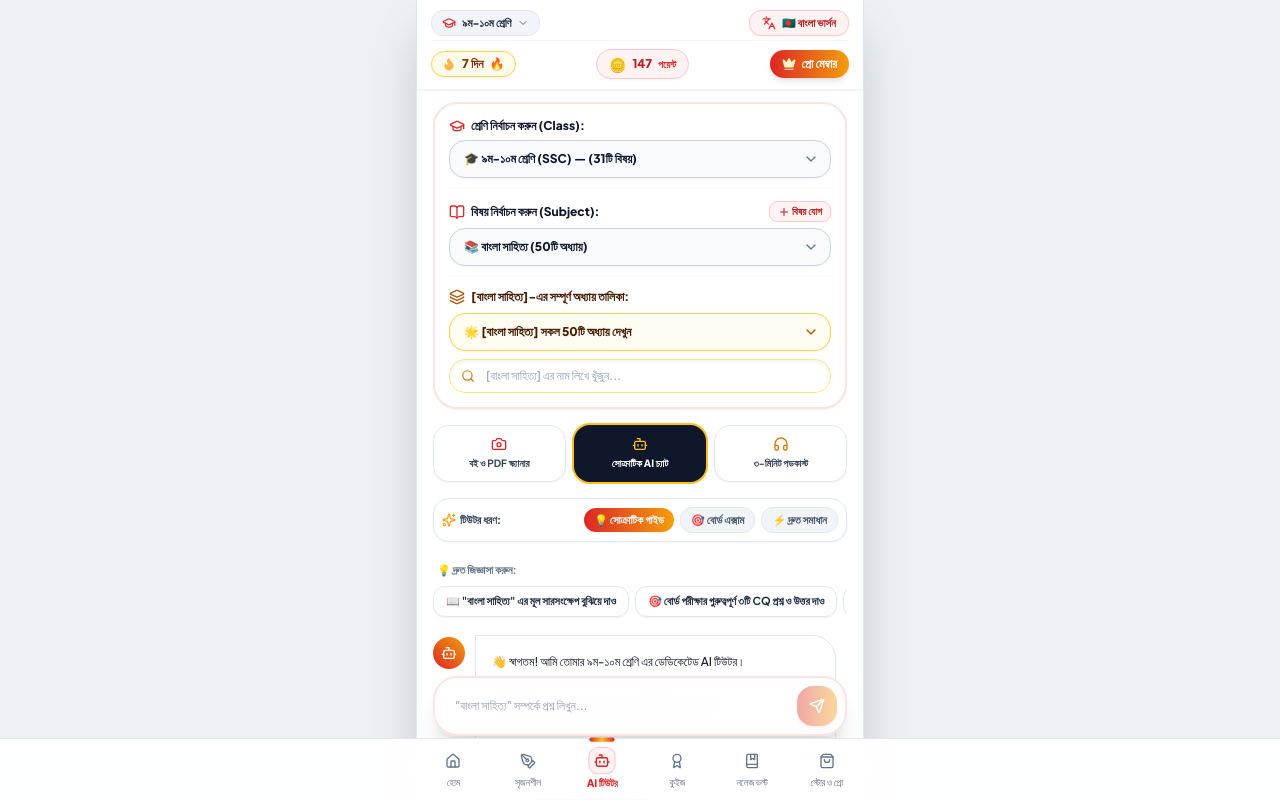
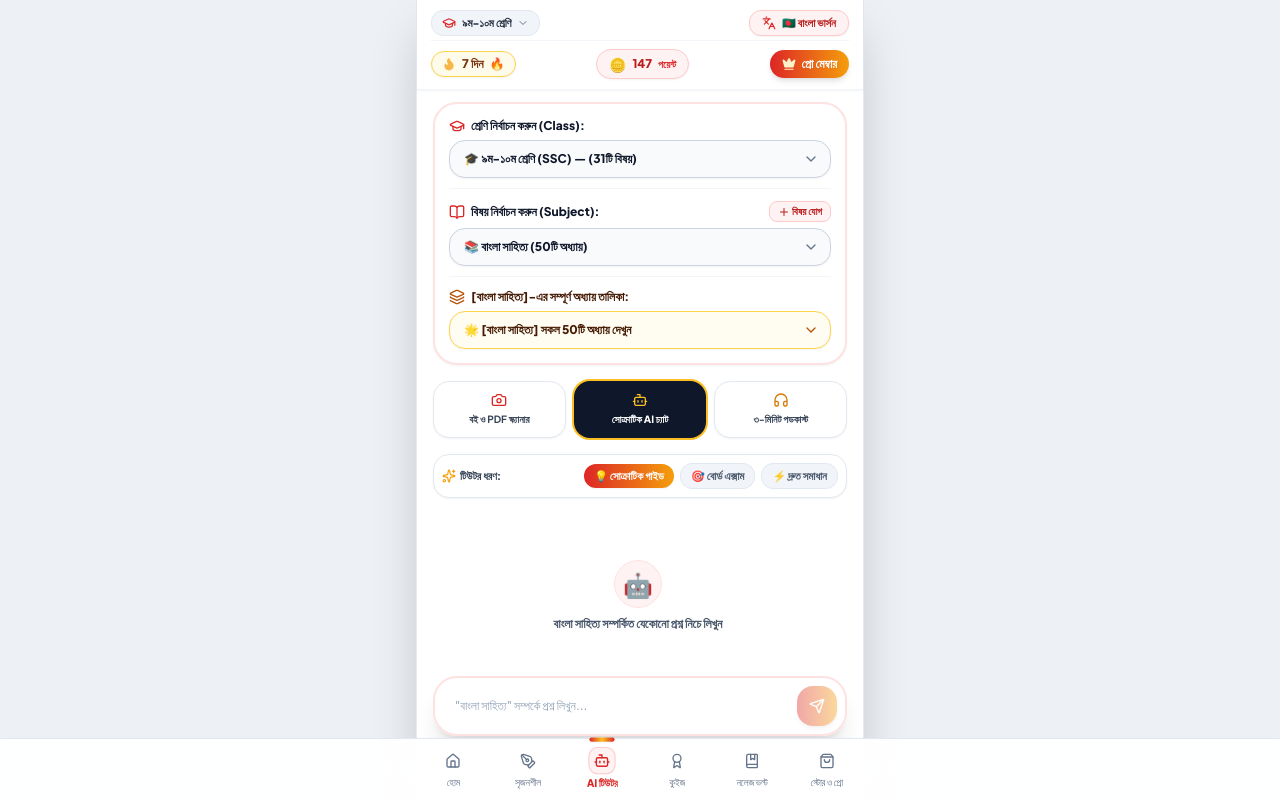
Before and after one commit to rokeyaag/edugenius-ai, a React (Vite) app: page / in a window 1280 px wide. Both pictures are taken after a click on the button "বই স্ক্যানার". Shown: the top 800 px of the page. Built offline with nearby package versions, Linux system fonts and the light colour scheme.

Commit message:
Remove search input from AI Tutor chapter selector and remove prompt chips & default welcome box for clean minimal chat UI as requested

```diff
--- a/src/components/AITutorView.jsx
+++ b/src/components/AITutorView.jsx
@@ -103,29 +103,7 @@ export default function AITutorView() {
   const activeSubObj = subjectsList.find(s => s.id === selectedSubIdForUpload) || subjectsList[0];
   const activeSubName = language === 'bn' ? (activeSubObj?.nameBn || 'বিষয়') : (activeSubObj?.nameEn || 'Subject');
 
-  const [chatMessages, setChatMessages] = useState([
-    {
-      id: 1,
-      sender: 'ai',
-      text: language === 'bn'
-        ? `👋 স্বাগতম! আমি তোমার ${currentClassObj?.nameBn ? currentClassObj.nameBn.split(' (')[0] : '৯ম-১০ম শ্রেণি'} এর ডেডিকেটেড AI টিউটর।\n\n📌 পাঠ্যবইয়ের পাতার ছবি তোলো, সম্পূর্ণ PDF আপলোড করো অথবা নিচের রেডিমেড প্রম্পটে ক্লিক করে যেকোনো জটিল টপিক সহজ ভাষায় শিখে নাও!`
-        : `👋 Welcome! I am your dedicated AI Study Tutor for ${currentClassObj?.nameEn || 'Class 9-10'}.\n\nSnap a textbook photo, upload a full PDF, or tap any smart prompt below to master any topic!`,
-      time: '10:30 AM',
-      hints: language === 'bn'
-        ? [
-            '📖 এই অধ্যায়ের মূল সারসংক্ষেপ বুঝিয়ে দাও',
-            '🎯 বোর্ড পরীক্ষার ৩টি গুরুত্বপূর্ণ সৃজনশীল প্রশ্ন দাও',
-            '📐 সকল গুরুত্বপূর্ণ সূত্র ও নিয়ম বুলেট আকারে দাও',
-            '🎧 ৩ মিনিটের অডিও পডকাস্ট তৈরি করো'
-          ]
-        : [
-            '📖 Explain the key summary of this chapter',
-            '🎯 Give 3 essential board exam CQ questions',
-            '📐 Summarize all key equations and rules',
-            '🎧 Generate a 3-minute audio podcast recap'
-          ]
-    }
-  ]);
+  const [chatMessages, setChatMessages] = useState([]);
   const [inputQuestion, setInputQuestion] = useState('');
   const [isThinking, setIsThinking] = useState(false);
 
@@ -390,7 +368,7 @@ export default function AITutorView() {
         </div>
 
         {/* ================= 3RD LINE: CHAPTER SELECTOR (অধ্যায় তালিকা) ================= */}
-        <div className="space-y-2">
+        <div className="space-y-1.5">
           <div className="flex items-center justify-between">
             <label className="text-xs font-black text-amber-950 flex items-center gap-1.5">
               <Layers className="w-4 h-4 text-amber-700" />
@@ -408,33 +386,13 @@ export default function AITutorView() {
               <option value="all">
                 🌟 [{activeSubName}] সকল {availableChapters.length}টি অধ্যায় দেখুন
               </option>
-              {filteredChapters.map((ch, idx) => (
+              {availableChapters.map((ch, idx) => (
                 <option key={ch.id || idx} value={ch.title}>
                   📖 {ch.title}
                 </option>
               ))}
             </select>
             <ChevronDown className="w-4 h-4 text-amber-700 absolute right-3 top-1/2 -translate-y-1/2 pointer-events-none" />
-          </div>
-
-          {/* Instant Search Input */}
-          <div className="relative">
-            <Search className="w-3.5 h-3.5 text-amber-600 absolute left-3 top-1/2 -translate-y-1/2" />
-            <input
-              type="text"
-              value={chapterSearchQuery}
-              onChange={(e) => setChapterSearchQuery(e.target.value)}
-              placeholder={`[${activeSubName}] এর নাম লিখে খুঁজুন...`}
-              className="w-full bg-white border border-amber-200 rounded-2xl pl-9 pr-8 py-2 text-xs text-slate-900 placeholder:text-slate-400 focus:outline-none focus:border-amber-500 transition-all font-medium shadow-inner"
-            />
-            {chapterSearchQuery && (
-              <button
-                onClick={() => setChapterSearchQuery('')}
-                className="absolute right-2.5 top-1/2 -translate-y-1/2 text-slate-400 hover:text-slate-700 p-0.5"
-              >
-                <X className="w-3.5 h-3.5" />
-              </button>
-            )}
           </div>
         </div>
 
@@ -717,30 +675,19 @@ export default function AITutorView() {
             </div>
           </div>
 
-          {/* Quick Contextual Chapter Prompts (One-Tap Smart Chips) */}
-          <div className="space-y-1.5">
-            <span className="text-[11px] font-bold text-slate-500 px-1">💡 দ্রুত জিজ্ঞাসা করুন:</span>
-            <div className="flex items-center gap-1.5 overflow-x-auto no-scrollbar pb-1">
-              {[
-                `📖 "${selectedChapterTitle !== 'all' ? selectedChapterTitle.split('—')[0] : activeSubName}" এর মূল সারসংক্ষেপ বুঝিয়ে দাও`,
-                `🎯 বোর্ড পরীক্ষার গুরুত্বপূর্ণ ৩টি CQ প্রশ্ন ও উত্তর দাও`,
-                `📐 অধ্যায়টির সকল সূত্র ও নিয়ম একসাথে দাও`,
-                `🎧 ৩ মিনিটের অডিও পডকাস্ট স্ক্রিপ্ট দাও`
-              ].map((promptText, idx) => (
-                <button
-                  key={idx}
-                  onClick={() => handleSendMessage(promptText)}
-                  className="py-1.5 px-3 rounded-xl bg-white hover:bg-red-50 hover:text-red-700 text-slate-800 text-[11px] font-bold whitespace-nowrap border border-slate-200 shadow-sm transition-all shrink-0 tap-active"
-                >
-                  {promptText}
-                </button>
-              ))}
+          {/* Chat Messages Thread Container */}
+          <div className="space-y-3 min-h-[220px] max-h-[460px] overflow-y-auto pr-1">
+            {chatMessages.length === 0 ? (
+              <div className="flex flex-col items-center justify-center text-center py-12 text-slate-400 space-y-2">
+                <div className="w-12 h-12 rounded-3xl bg-red-50 border border-red-100 flex items-center justify-center text-2xl">
+                  🤖
                 </div>
+                <p className="text-xs font-bold text-slate-600">
+                  {selectedChapterTitle !== 'all' ? `“${selectedChapterTitle.split('—')[0]}”` : activeSubName} সম্পর্কিত যেকোনো প্রশ্ন নিচে লিখুন
+                </p>
               </div>
-
-          {/* Chat Messages Thread Container */}
-          <div className="space-y-3 min-h-[300px] max-h-[460px] overflow-y-auto pr-1">
-            {chatMessages.map((msg) => (
+            ) : (
+              chatMessages.map((msg) => (
                 <div
                   key={msg.id}
                   className={`flex gap-2.5 ${msg.sender === 'user' ? 'justify-end' : 'justify-start'}`}
@@ -797,7 +744,8 @@ export default function AITutorView() {
                     </div>
                   )}
                 </div>
-            ))}
+              ))
+            )}
 
             {isThinking && (
               <div className="flex items-center gap-2 text-xs text-amber-800 italic py-1 font-bold animate-pulse px-2">
```
Lines whose indentation alone changed are shown as unchanged.
